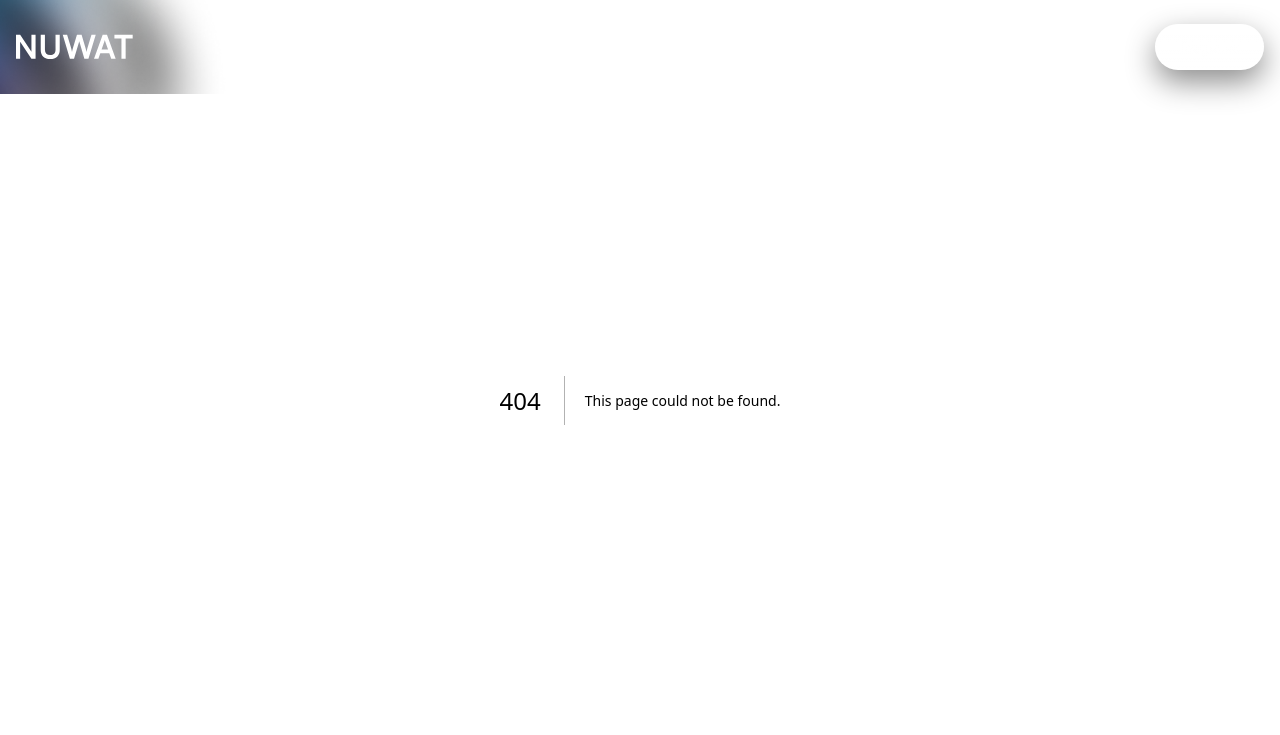
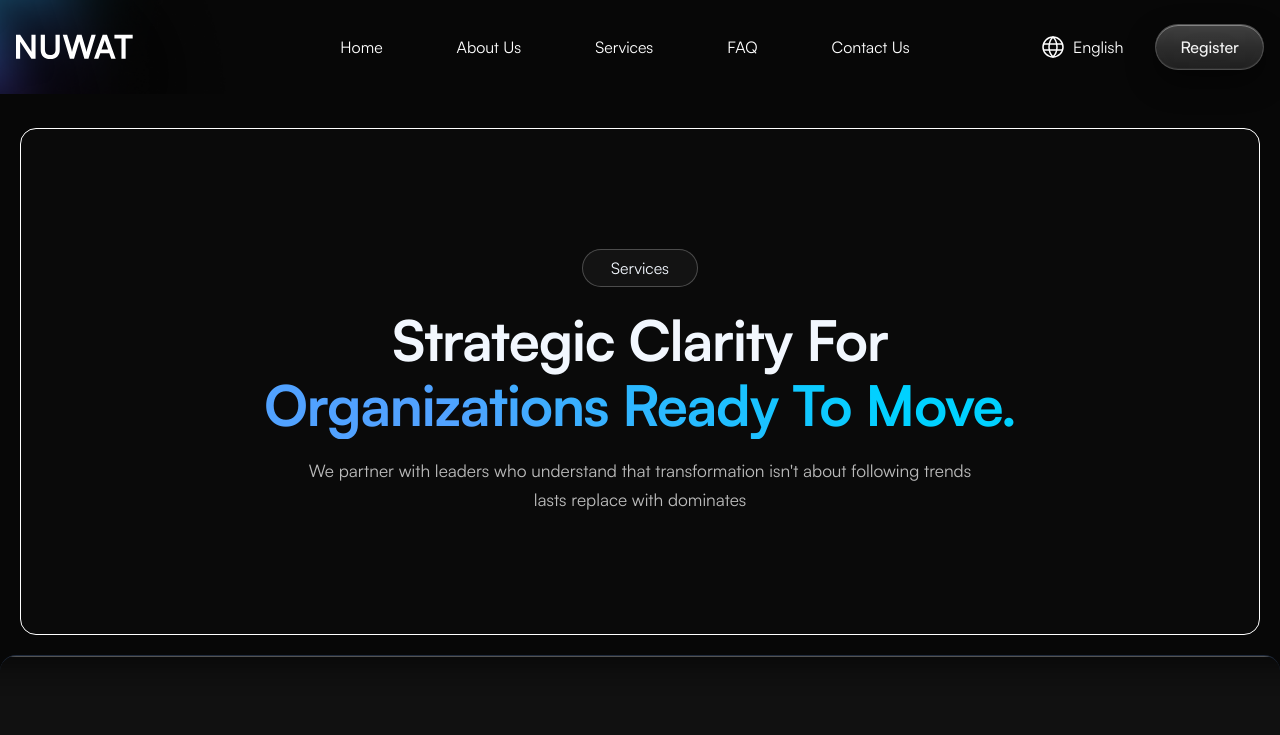
Before and after one commit to Cozmiq-Codes/nuwat, a Next.js app: page /services in a window 1280 px wide. Before the commit this address had no page. Shown: the top 735 px of the page. Built offline with nearby package versions, Linux system fonts and the light colour scheme.

Commit message:
feat(services): Hero section

```diff
--- /dev/null
+++ b/app/(pages)/services/page.tsx
@@ -0,0 +1,11 @@
+import React from "react";
+import Hero from "@/components/services/Hero";
+
+const Page = () => {
+  return (
+    <>
+      <Hero />
+    </>
+  );
+};
+export default Page;
--- a/components/global/SectionTag.tsx
+++ b/components/global/SectionTag.tsx
@@ -12,7 +12,7 @@ const SectionTag = ({
 }) => {
   return (
     <div
-      className={`inline-flex bg-[#FFFFFF0A] rounded-[35px] border border-[#FFFFFF3D] justify-center items-center ${icon ? "py-1.5 px-5" : "py-2.5 px-4"}`}
+      className={`inline-flex bg-[#FFFFFF0A] rounded-[35px] border border-[#FFFFFF3D] justify-center items-center ${icon ? "py-1.5 px-5" : "py-1.5 px-7"}`}
     >
       <div className={"flex gap-2"}>
         {icon && (
--- /dev/null
+++ b/components/services/Hero.tsx
@@ -0,0 +1,48 @@
+import React from "react";
+import SectionTag from "@/components/global/SectionTag";
+
+const Hero = () => {
+  return (
+    <section
+      className={
+        "mt-32 mb-5 bg-[#FFFFFF03] rounded-2xl border border-white mx-5"
+      }
+    >
+      <div className={"main-container"}>
+        <div className={"section-wrapper"}>
+          <div className={"flex flex-col items-center gap-5 w-full"}>
+            <SectionTag title={"services"} icon={false} />
+            <div className={"flex flex-col items-center gap-5"}>
+              <h1
+                className="
+                text-[#F2F7FE] font-semibold capitalize
+                text-5xl lg:text-[56px]
+                text-center
+                leading-[1.1]
+                lg:leading-[65px]
+                max-w-[90%] md:max-w-2xl lg:max-w-[800px]
+                tracking-[-0.02em]
+              "
+              >
+                Strategic clarity for{" "}
+                <span className={"heading-span"}>organizations ready to move.</span>
+              </h1>
+              <p
+                className="
+                text-[#E7E7E7CC]
+                text-[clamp(1rem,1.35vw,1.125rem)]
+                leading-[1.65]
+                max-w-[665px]
+                text-center
+              "
+              >
+                  We partner with leaders who understand that transformation isn't about following trends  lasts replace with dominates
+              </p>
+            </div>
+          </div>
+        </div>
+      </div>
+    </section>
+  );
+};
+export default Hero;
--- a/constant/Navbar.ts
+++ b/constant/Navbar.ts
@@ -14,7 +14,7 @@ export const NAVBAR_LINK: NavLinks[] = [
   },
   {
     name: "Services",
-    url: "/",
+    url: "/services",
   },
   {
     name: "FAQ",
```
